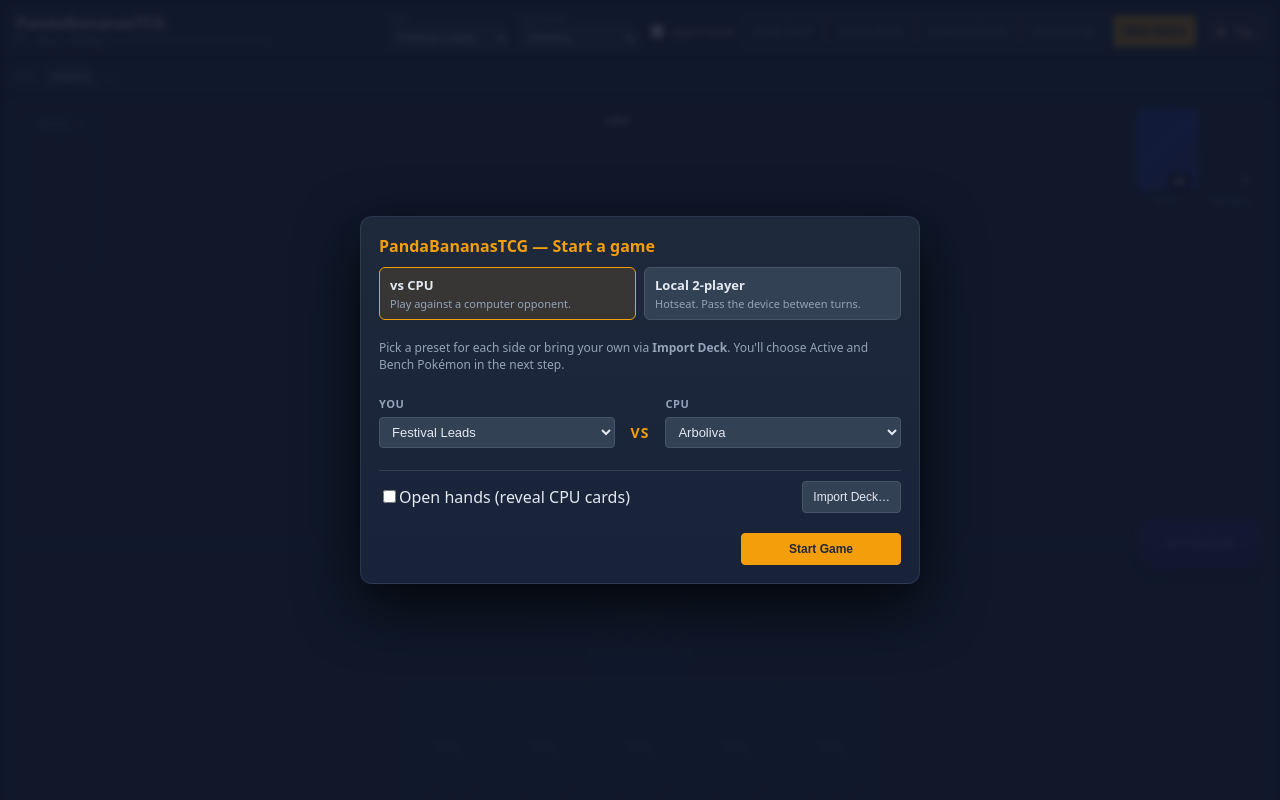
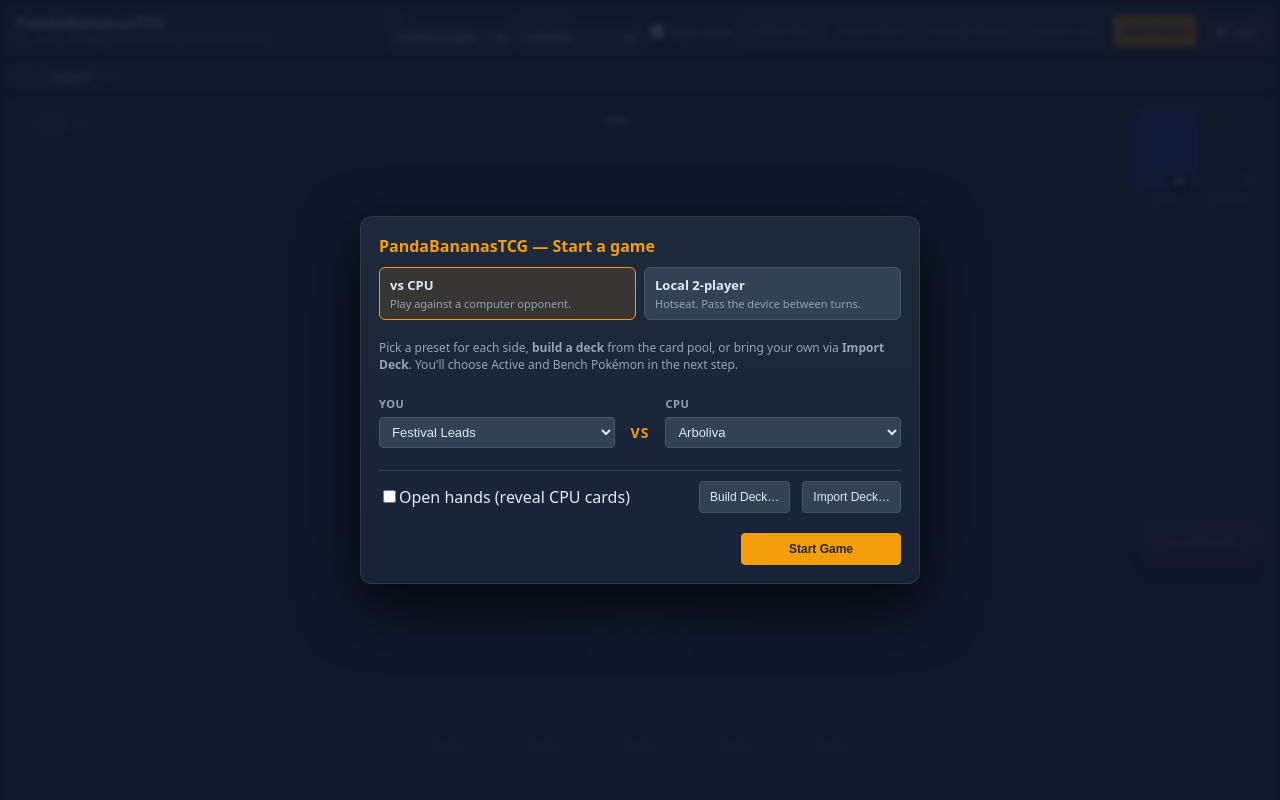
Before and after one commit to tweed85/TCGVibes, a React (Vite) app: page / in a window 1280 px wide. Shown: the top 800 px of the page. Built offline with nearby package versions, Linux system fonts and the light colour scheme.

Commit message:
adds deck builder to open screen

```diff
--- a/src/App.tsx
+++ b/src/App.tsx
@@ -745,6 +745,7 @@
           onToggleOpenHands={setOpenHands}
           onChangeMode={setGameMode}
           onOpenImport={() => setImportOpen(true)}
+          onOpenBuild={() => setBuildOpen(true)}
           onStart={() => {
             onReset();
             setPreGameOpen(false);
@@ -2033,6 +2034,7 @@
   onToggleOpenHands,
   onChangeMode,
   onOpenImport,
+  onOpenBuild,
   onStart,
 }: {
   deckSpecs: { id: string; name: string }[];
@@ -2046,6 +2048,7 @@
   onToggleOpenHands: (v: boolean) => void;
   onChangeMode: (m: "vsCPU" | "local") => void;
   onOpenImport: () => void;
+  onOpenBuild: () => void;
   onStart: () => void;
 }) {
   const describe = (id: string): string | null => {
@@ -2083,8 +2086,9 @@
           </label>
         </div>
         <p className="modal-hint">
-          Pick a preset for each side or bring your own via <b>Import Deck</b>.
-          You'll choose Active and Bench Pokémon in the next step.
+          Pick a preset for each side, <b>build a deck</b> from the card pool,
+          or bring your own via <b>Import Deck</b>. You'll choose Active and
+          Bench Pokémon in the next step.
         </p>
         <div className="pregame-grid">
           <div className="pregame-slot">
@@ -2125,6 +2129,7 @@
               In local play, each player's hand is hidden from the other.
             </span>
           )}
+          <button onClick={onOpenBuild}>Build Deck…</button>
           <button onClick={onOpenImport}>Import Deck…</button>
         </div>
         <div className="modal-actions">
```
